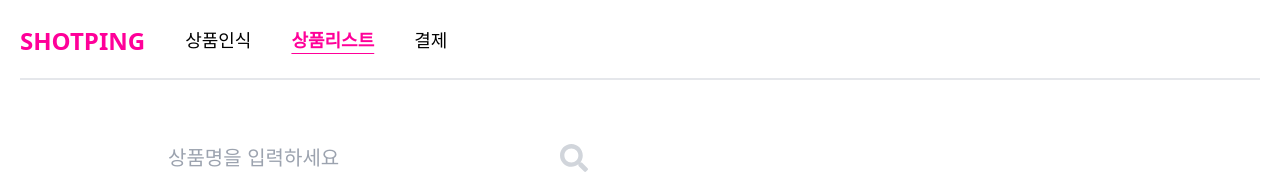
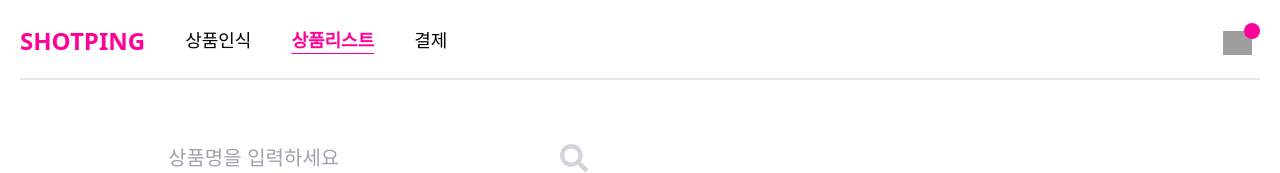
Before and after one commit to 2023-Summer-Bootcamp-TeamC/SHOTPING-frontend, a React (Vite) app: page /list in a window 1280 px wide. Shown: the top 173 px of the page. Built offline with nearby package versions, Linux system fonts and the light colour scheme; no server answers; grey boxes are pictures that could not be loaded.

Commit message:
design: 체크리스트 구현 중

```diff
--- /dev/null
+++ b/src/components/common/CheckList.tsx
@@ -0,0 +1,7 @@
+export default function CheckList() {
+  return (
+    <>
+      <div></div>
+    </>
+  );
+}
--- a/src/components/layout/Header.tsx
+++ b/src/components/layout/Header.tsx
@@ -1,6 +1,8 @@
 import { motion } from "framer-motion";
 import { useNavigate, useLocation } from "react-router";
 import { persistor } from "../../index";
+import CheckList from "../common/CheckList";
+import React, { useState } from "react";
 
 /**
  * 헤더 (상단바)
@@ -12,11 +14,27 @@ export function Header() {
   const purge = async () => {
     await persistor.purge();
   };
+  const [modalOpen, setModalOpen] = useState(false);
+  const [showImage, setShowImage] = useState(false);
 
+  const addCart = () => {
+    setShowImage(true);
+  };
+  const handleModalOpen = () => {
+    setModalOpen(true);
+  };
+
+  const handleModalClose = () => {
+    setModalOpen(false);
+  };
   return (
     <div className="sticky top-0 left-0 right-0 z-50 w-full h-20">
+      {/* 하얀 긴 부분 + 회색 선*/}
       <div className="flex flex-col px-5 pt-5 bg-white h-full">
-        <div className="grow flex items-center ">
+        {/*헤더 하얀색 긴 부분 */}
+        <div className="grow flex items-center w-[100%] justify-between ">
+          <div className="w-[80%] flex flex-row">
+            {/* 샷핑 로고 */}
             <motion.button
               whileTap={{ scale: 0.9 }}
               transition={{ type: "spring", stiffness: 400, damping: 10 }}
@@ -33,7 +51,7 @@ export function Header() {
                 SHOTPING
               </span>
             </motion.button>
-
+            {/* 상품인식, 상품리스트, 결제 */}
             <div className="flex pl-10 space-x-10">
               <motion.button
                 whileHover={{ scale: 1.1 }}
@@ -107,6 +125,23 @@ export function Header() {
               </motion.button>
             </div>
           </div>
+          <div className="flex pl-20 space-x-4 justify-end items-center ">
+            <img
+              className=" mt-[0.2rem] w-[1.8rem] h-[1.5rem] mr-[0.5rem]"
+              src="https://i.postimg.cc/jdz8PjgY/2023-07-28-204112.png"
+              style={{ position: "absolute", zIndex: 1 }}
+              onClick={handleModalOpen}
+            />
+            {/* {showImage && (
+
+  )} */}
+            <span
+              className=" w-[1rem] h-[1rem] rounded-full bg-[#ff0099] top-1 mt-[1.2rem] ml-[1rem]"
+              style={{ position: "absolute", zIndex: 2 }}
+            />
+          </div>
+        </div>
+        {/*헤더 밑 회색 선 */}
         <div className="flex px-4 py-2 w-full border-b-2" />
       </div>
     </div>
--- a/src/components/list/ProductBox.tsx
+++ b/src/components/list/ProductBox.tsx
@@ -93,7 +93,7 @@ export default function ProductBox({
         <div className="flex flex-col h-20">
           <div className="goodsName text-left pt-1 text-xl">{productName}</div>
           <div className="flex pt-2">
-            {stock <= 15 && (
+            {stock >= 1 && stock <= 15 && (
               <div className="inventory text-left mr-auto text-xl text-[#FF0000]">
                 {stock}개 남음
               </div>
```
Lines whose indentation alone changed are shown as unchanged.
